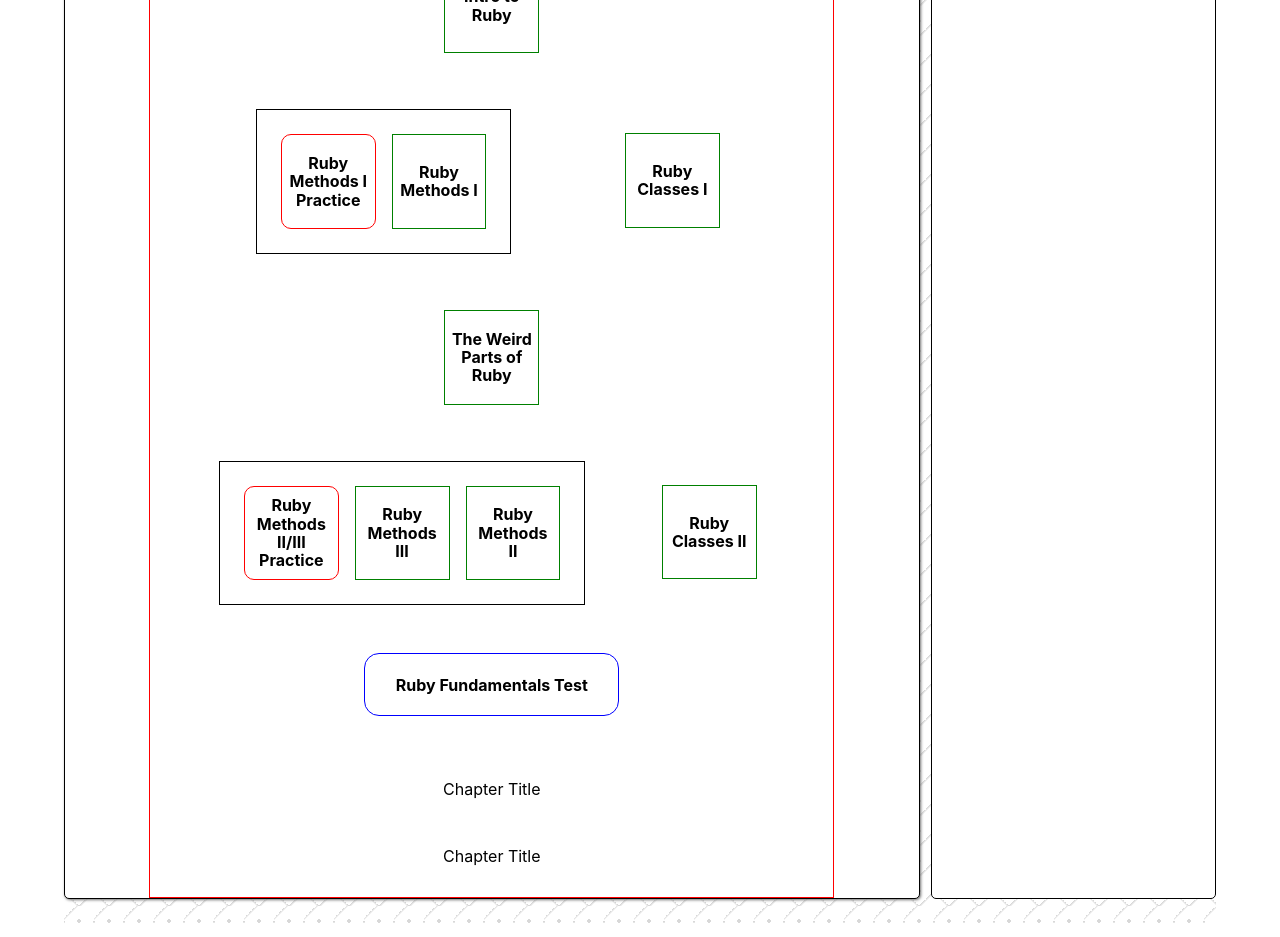
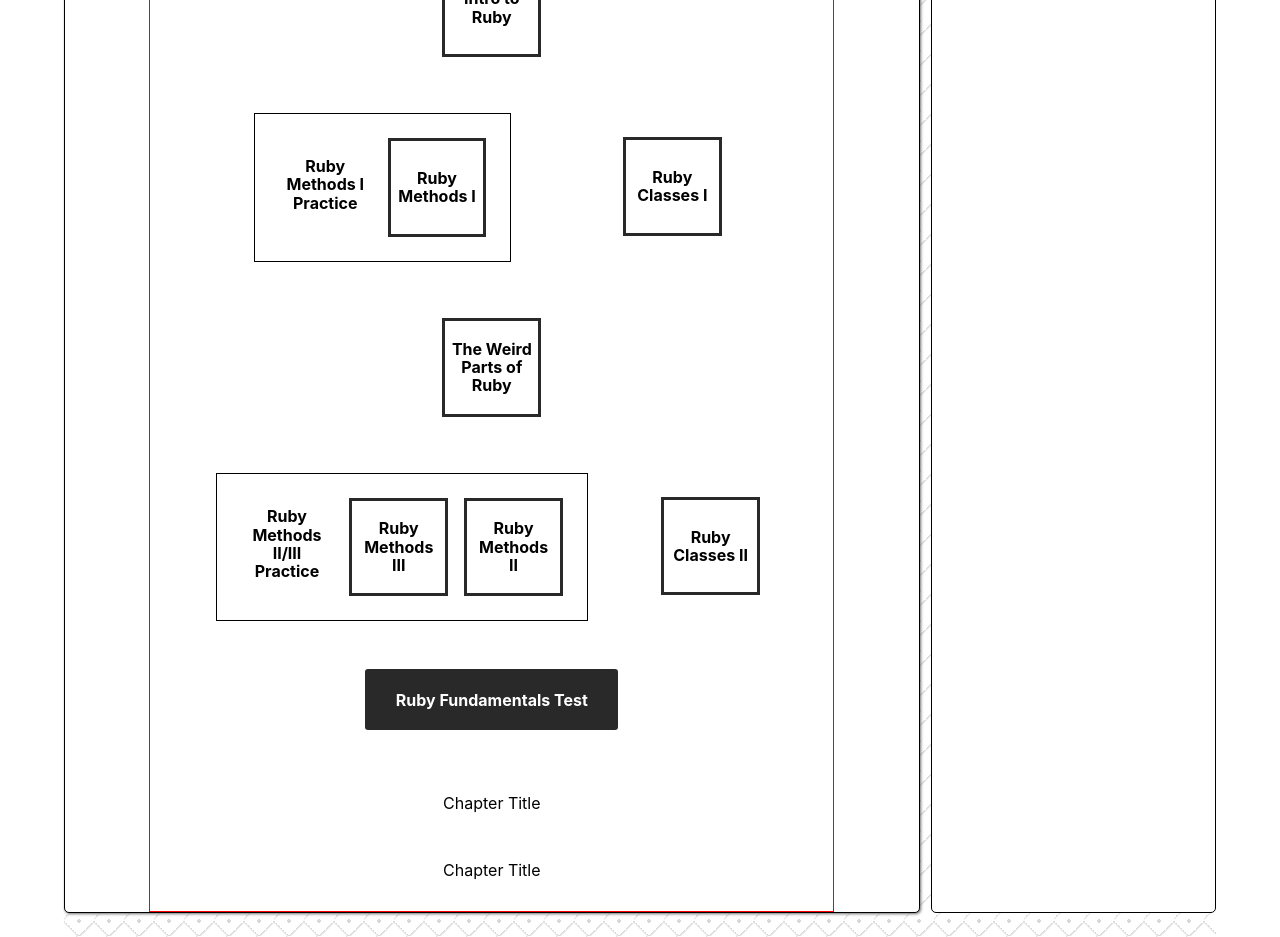
Before and after one commit to KevinKra/mageweave, a React (Create React App) app: page /courses in a window 1280 px wide. Shown: the part 280-1217 px from the top of the page. Built offline with nearby package versions, Linux system fonts and the light colour scheme.

Commit message:
Tweak course link styles

```diff
--- a/src/components/Course/LessonLink/LessonLink.scss
+++ b/src/components/Course/LessonLink/LessonLink.scss
@@ -2,9 +2,9 @@
 
 .LessonLink {
   @include course-link-template;
-  border: 1px solid green;
   width: 5rem;
   padding: 0.4rem;
+  border: 3px solid $background-dark;
   h4 {
     margin: 0;
   }
--- a/src/components/Course/PracticeLink/PracticeLink.scss
+++ b/src/components/Course/PracticeLink/PracticeLink.scss
@@ -2,9 +2,7 @@
 
 .PracticeLink {
   @include course-link-template;
-  border: 1px solid red;
   width: 5rem;
-  border-radius: 10px;
   h4 {
     margin: 0;
   }
--- a/src/components/Course/TestLink/TestLink.scss
+++ b/src/components/Course/TestLink/TestLink.scss
@@ -2,12 +2,13 @@
 
 .TestLink {
   @include course-link-template;
-  border: 1px solid blue;
   height: 3rem;
   width: 15rem;
-  border-radius: 15px;
+  border-radius: 3px;
   padding: 0.4rem;
   margin: 1rem;
+  background-color: $background-dark;
+  color: $color-light;
   h4 {
     margin: 0;
   }
```
